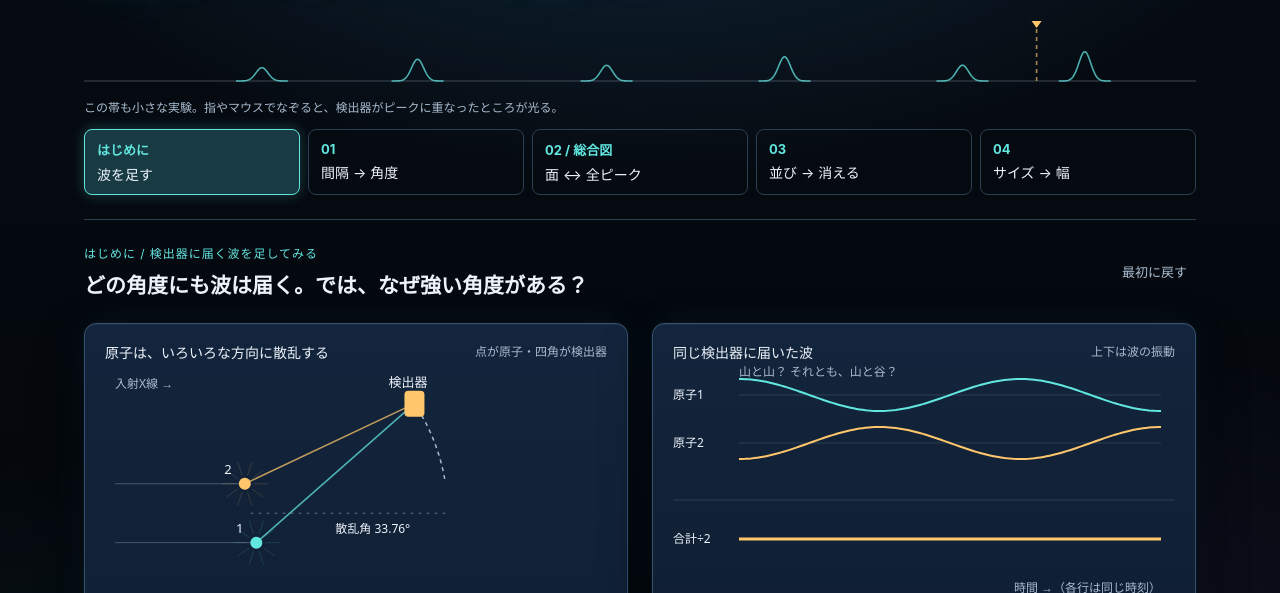
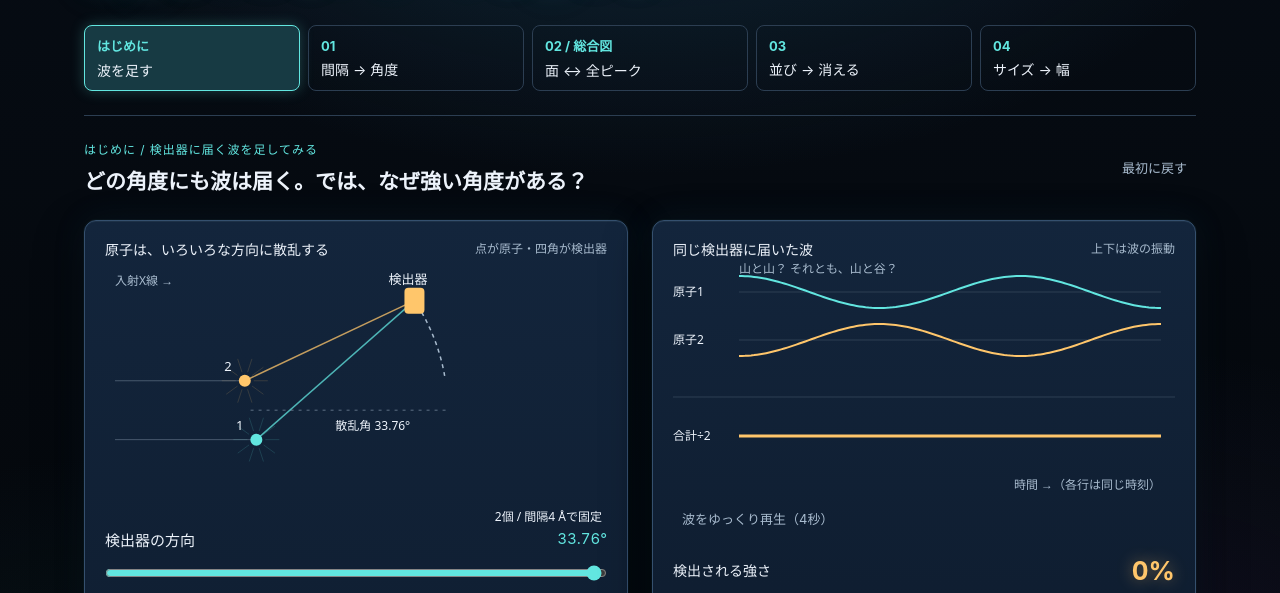
Before and after one commit to yokobo103/xrd-playground, a plain HTML site: page index.html in a window 1280 px wide. Shown: the part 133-726 px from the top of the page. Drawn offline with Linux system fonts and the light colour scheme.

Commit message:
Remove touchable title strip

```diff
--- a/glow.css
+++ b/glow.css
@@ -25,6 +25,4 @@ button.active,button[aria-pressed=true]{box-shadow:0 0 14px rgba(98,230,224,.25)
 .wave-meter strong{display:inline-block}
 .wave-receiver.aligned .wave-meter strong{animation:peakpop .45s ease}
 @keyframes peakpop{0%{transform:scale(1)}35%{transform:scale(1.22)}100%{transform:scale(1)}}
-#title-peaks{display:block;width:100%;height:74px;margin:-4px 0 2px;cursor:crosshair;touch-action:none}
-.title-hint{font-size:12px;color:var(--muted);margin:0 0 10px}
 @media(prefers-reduced-motion:reduce){.wave-receiver.aligned .wave-meter strong{animation:none}}
--- a/index.html
+++ b/index.html
@@ -1,9 +1,8 @@
 <!doctype html>
-<html lang="ja"><head><meta charset="utf-8"><meta name="viewport" content="width=device-width,initial-scale=1"><title>結晶をさわる、ピークが変わる｜XRD Playground</title><meta name="description" content="検出器を動かし、各原子から届く波のずれと合計の強さを見て、XRDピークが生まれる理由を体験する。"><link rel="stylesheet" href="style.css"><script defer src="physics.js"></script><script defer src="app.js"></script><script defer src="origin.js"></script><link rel="stylesheet" href="origin.css"><link rel="stylesheet" href="waves.css"><link rel="stylesheet" href="glow.css"><script defer src="waves.js"></script><script defer src="title.js"></script></head>
+<html lang="ja"><head><meta charset="utf-8"><meta name="viewport" content="width=device-width,initial-scale=1"><title>結晶をさわる、ピークが変わる｜XRD Playground</title><meta name="description" content="検出器を動かし、各原子から届く波のずれと合計の強さを見て、XRDピークが生まれる理由を体験する。"><link rel="stylesheet" href="style.css"><script defer src="physics.js"></script><script defer src="app.js"></script><script defer src="origin.js"></script><link rel="stylesheet" href="origin.css"><link rel="stylesheet" href="waves.css"><link rel="stylesheet" href="glow.css"><script defer src="waves.js"></script></head>
 <body><main>
 <header><div class="brand">よこぼのAIラボ <span>/ XRD PLAYGROUND</span></div><span class="duration">1組の面 → 同じ結晶の全ピーク</span></header>
 <div class="intro"><h1>結晶をさわる、<br class="mobile">ピークが変わる。</h1><p>XRDは、X線が強く届く角度を測る方法。<br>原子の並びを変えて、その理由を見つけよう。</p></div>
-<canvas id="title-peaks" aria-hidden="true"></canvas><p class="title-hint">この帯も小さな実験。指やマウスでなぞると、検出器がピークに重なったところが光る。</p>
 <nav aria-label="実験を選ぶ"><button class="step" id="waves-tab" aria-pressed="false"><b>はじめに</b> 波を足す</button><button class="step active" data-stage="0" aria-pressed="true"><b>01</b> 間隔 → 角度</button><button class="step" id="origin-tab" aria-pressed="false"><b>02 / 総合図</b> 面 ↔ 全ピーク</button><button class="step" data-stage="1" aria-pressed="false"><b>03</b> 並び → 消える</button><button class="step" data-stage="2" aria-pressed="false"><b>04</b> サイズ → 幅</button></nav>
 
 <section id="waves-intro" aria-labelledby="waves-title">
--- a/title.js
+++ /dev/null
@@ -1,21 +0,0 @@
-(()=>{const cv=document.getElementById('title-peaks');if(!cv)return;const ctx=cv.getContext('2d');
-const peaks=[{x:.16,h:.55},{x:.30,h:.9},{x:.47,h:.65},{x:.63,h:1},{x:.79,h:.5},{x:.90,h:.75}];
-let det=.30,active=false,raf=0,t0=performance.now();
-const reduce=matchMedia('(prefers-reduced-motion: reduce)').matches;
-function size(){const r=cv.getBoundingClientRect(),d=Math.min(2,devicePixelRatio||1);cv.width=Math.max(1,r.width*d);cv.height=Math.max(1,r.height*d);ctx.setTransform(d,0,0,d,0,0);}
-function draw(now){const w=cv.clientWidth,h=cv.clientHeight,base=h-14;
- if(!active&&!reduce)det=.5+.38*Math.sin((now-t0)/2600);
- ctx.clearRect(0,0,w,h);
- ctx.strokeStyle='rgba(168,187,206,.35)';ctx.lineWidth=1;ctx.beginPath();ctx.moveTo(0,base);ctx.lineTo(w,base);ctx.stroke();
- for(const p of peaks){const px=p.x*w,dist=Math.abs(det-p.x),boost=Math.max(0,1-dist/.09),hh=p.h*(h-30)*(.55+.65*boost);
-  ctx.beginPath();for(let i=0;i<=60;i++){const gx=px-26+52*i/60,y=base-hh*Math.exp(-((gx-px)*(gx-px))/72);i?ctx.lineTo(gx,y):ctx.moveTo(gx,y);}
-  ctx.strokeStyle=boost>.55?'#ffc66b':'rgba(98,230,224,.75)';ctx.lineWidth=boost>.55?2.4:1.6;ctx.shadowBlur=boost>.55?14:0;ctx.shadowColor='rgba(255,198,107,.8)';ctx.stroke();ctx.shadowBlur=0;}
- const dx=det*w;ctx.strokeStyle='rgba(255,198,107,.65)';ctx.setLineDash([4,4]);ctx.beginPath();ctx.moveTo(dx,8);ctx.lineTo(dx,base);ctx.stroke();ctx.setLineDash([]);
- ctx.fillStyle='#ffc66b';ctx.beginPath();ctx.moveTo(dx-5,0);ctx.lineTo(dx+5,0);ctx.lineTo(dx,7);ctx.closePath();ctx.fill();
- if(!active&&!reduce)raf=requestAnimationFrame(draw);}
-function pos(e){const r=cv.getBoundingClientRect();det=Math.min(1,Math.max(0,(e.clientX-r.left)/r.width));}
-cv.addEventListener('pointerenter',e=>{active=true;cancelAnimationFrame(raf);pos(e);draw(performance.now());});
-cv.addEventListener('pointermove',e=>{pos(e);draw(performance.now());});
-cv.addEventListener('pointerleave',()=>{active=false;t0=performance.now();draw(performance.now());});
-addEventListener('resize',()=>{size();draw(performance.now());});
-size();draw(performance.now());})();
```
